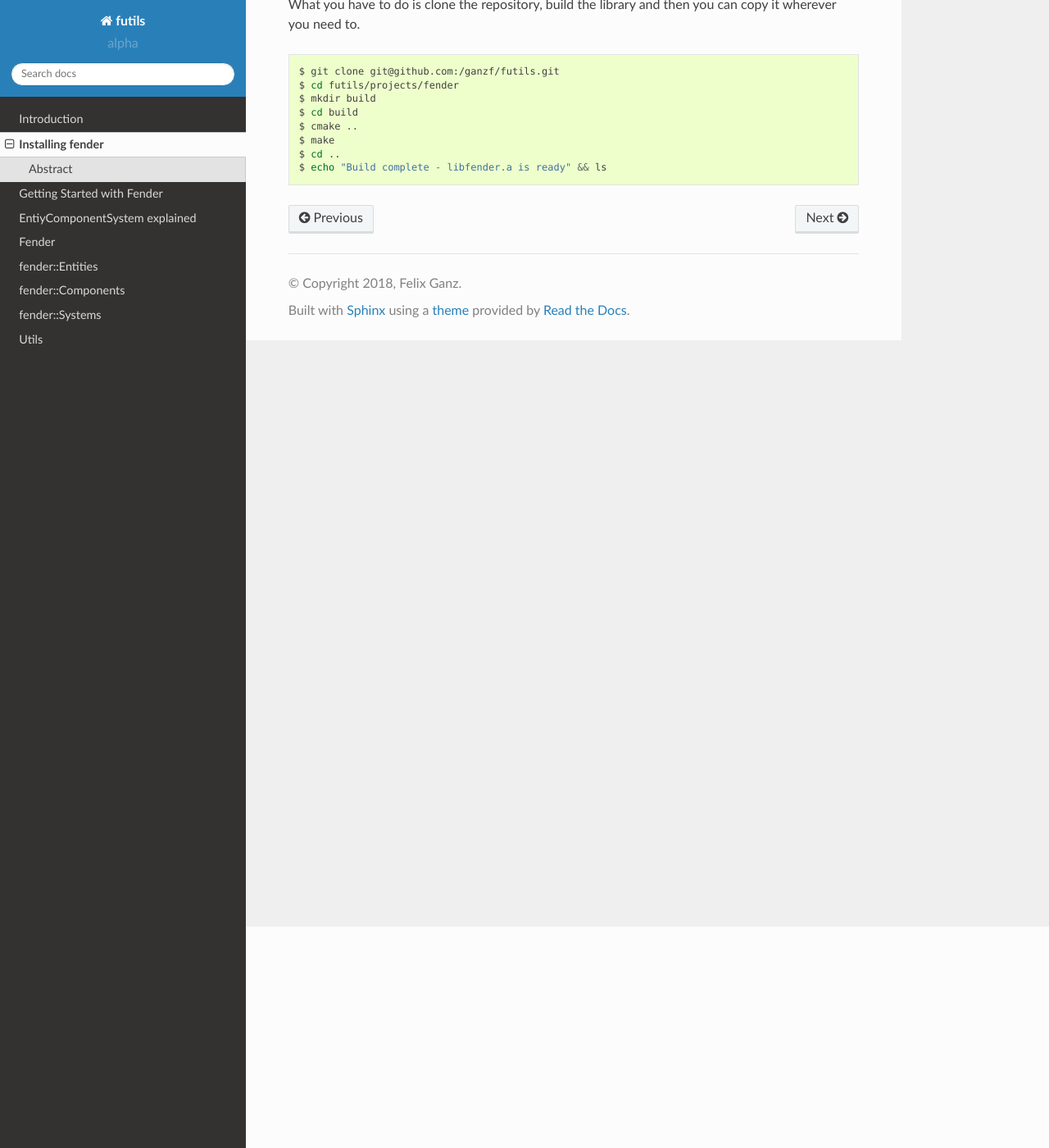
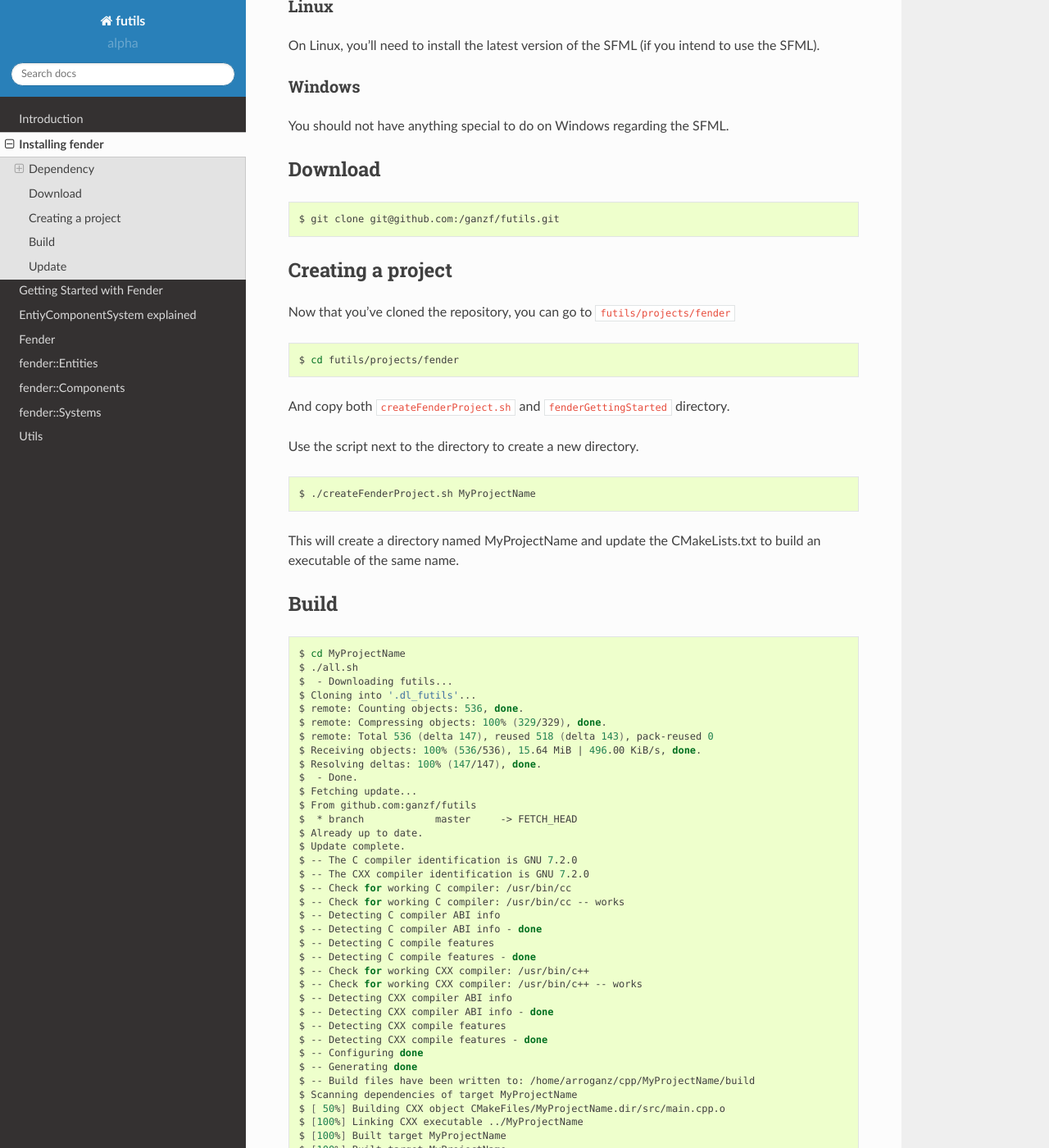
Before and after one commit to ganzf/futils, a Sphinx documentation site: the page built from docs/installation.rst, in a window 1280 px wide and 1400 px high, scrolled down 270 px. Shown: the whole window at 82% size. Built offline with Sphinx 7.4.7 and the Read the Docs theme 2.0.0, drawn with Linux system fonts in a browser that asks for light colours; some of the changed text lies outside the part shown.

Commit message:
installation updated doc

```diff
--- a/docs/installation.rst
+++ b/docs/installation.rst
@@ -3,18 +3,89 @@ Installing fender
 
 Fender is a cross-platform (windows, linux, [WIP]osx) static library in c++.
 
-Abstract
+Dependency
+----------
+
+Linux
+~~~~~
+
+On Linux, you'll need to install the latest version of the SFML (if you intend to use the SFML).
+
+Windows
+~~~~~~~
+
+You should not have anything special to do on Windows regarding the SFML.
+
+Download
 --------
-
-What you have to do is clone the repository, build the library and then you can copy it wherever you need to.
 
 .. code-block:: bash
 
    $ git clone git@github.com:/ganzf/futils.git
+
+Creating a project
+------------------
+
+Now that you've cloned the repository, you can go to ``futils/projects/fender``
+
+.. code-block:: bash
+
    $ cd futils/projects/fender
-   $ mkdir build
-   $ cd build
-   $ cmake ..
-   $ make
-   $ cd ..
-   $ echo "Build complete - libfender.a is ready" && ls
+
+And copy both ``createFenderProject.sh`` and ``fenderGettingStarted`` directory.
+
+Use the script next to the directory to create a new directory.
+
+.. code-block:: bash
+
+   $ ./createFenderProject.sh MyProjectName
+
+This will create a directory named MyProjectName and update the CMakeLists.txt to build an executable of the same name.
+
+Build
+-----
+
+.. code-block:: bash
+
+   $ cd MyProjectName
+   $ ./all.sh
+   $  - Downloading futils...
+   $ Cloning into '.dl_futils'...
+   $ remote: Counting objects: 536, done.
+   $ remote: Compressing objects: 100% (329/329), done.
+   $ remote: Total 536 (delta 147), reused 518 (delta 143), pack-reused 0
+   $ Receiving objects: 100% (536/536), 15.64 MiB | 496.00 KiB/s, done.
+   $ Resolving deltas: 100% (147/147), done.
+   $  - Done.
+   $ Fetching update...
+   $ From github.com:ganzf/futils
+   $  * branch            master     -> FETCH_HEAD
+   $ Already up to date.
+   $ Update complete.
+   $ -- The C compiler identification is GNU 7.2.0
+   $ -- The CXX compiler identification is GNU 7.2.0
+   $ -- Check for working C compiler: /usr/bin/cc
+   $ -- Check for working C compiler: /usr/bin/cc -- works
+   $ -- Detecting C compiler ABI info
+   $ -- Detecting C compiler ABI info - done
+   $ -- Detecting C compile features
+   $ -- Detecting C compile features - done
+   $ -- Check for working CXX compiler: /usr/bin/c++
+   $ -- Check for working CXX compiler: /usr/bin/c++ -- works
+   $ -- Detecting CXX compiler ABI info
+   $ -- Detecting CXX compiler ABI info - done
+   $ -- Detecting CXX compile features
+   $ -- Detecting CXX compile features - done
+   $ -- Configuring done
+   $ -- Generating done
+   $ -- Build files have been written to: /home/arroganz/cpp/MyProjectName/build
+   $ Scanning dependencies of target MyProjectName
+   $ [ 50%] Building CXX object CMakeFiles/MyProjectName.dir/src/main.cpp.o
+   $ [100%] Linking CXX executable ../MyProjectName
+   $ [100%] Built target MyProjectName
+   $ [100%] Built target MyProjectName
+
+Update
+------
+
+Use the update.sh script to fetch new stable versions of the library.
```
